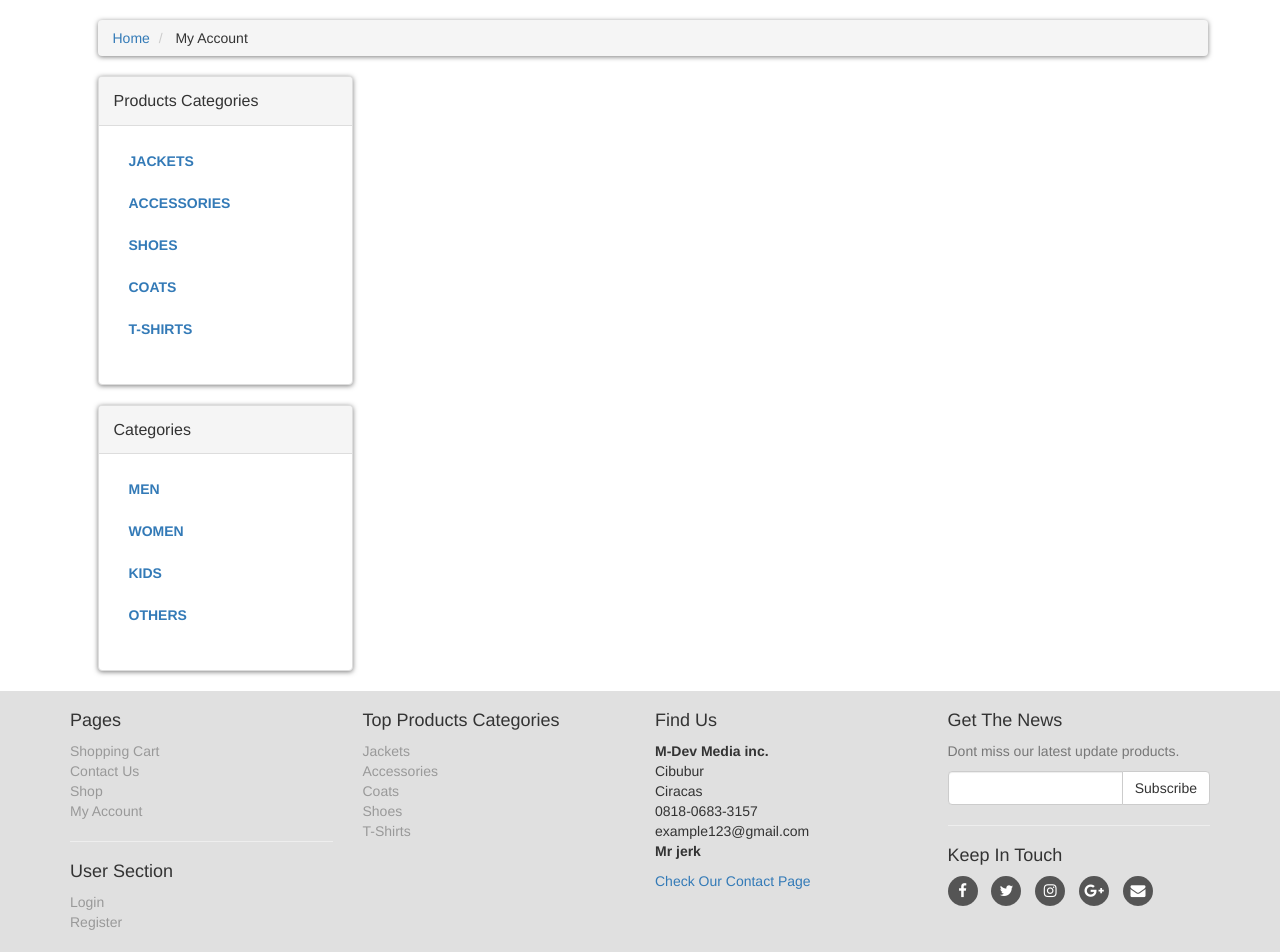
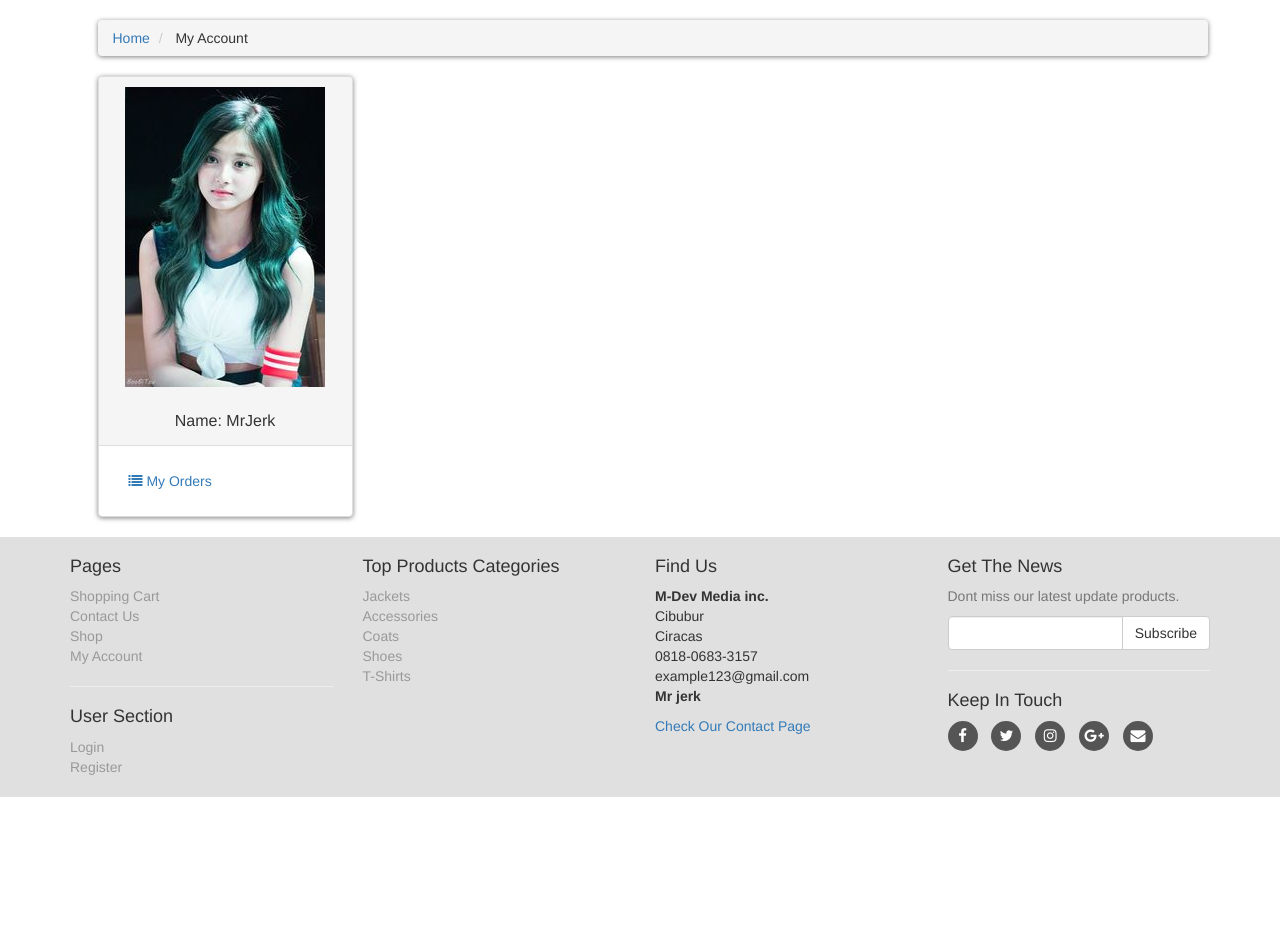
Before and after one commit to OrionJoshi/E-commerce-Website, a PHP site: page /customer/my_account.php in a window 1280 px wide. Shown: the part 112-1064 px from the top of the page. After the commit the page ends 909 px from the top, so only its background shows below. Run offline with PHP 8.4, Linux system fonts and the light colour scheme.

Commit message:
Customer profile add

```diff
--- a/customer/includes/sidebar.php
+++ b/customer/includes/sidebar.php
@@ -1,30 +1,20 @@
 <div class="panel panel-default sidebar-menu">
     <div class="panel-heading">
-        <h3 class="panel-title">Products Categories</h3>
+        <center>
+            <img src="customer_images/MrJerk.jpg" alt="M-Dev Profile">
+        </center>
+        <br>
+        <h3 align="center" class="panel-title">
+            Name: MrJerk
+        </h3>
     </div>
     <div class="panel-body">
-        <ul class="nav nav-pills nav-stacked category-menu">
-            <li><a href="#">Jackets</a></li>
-            <li><a href="#">Accessories</a></li>
-            <li><a href="#">Shoes</a></li>
-            <li><a href="#">Coats</a></li>
-            <li><a href="#">T-Shirts</a></li>
+        <ul class="nav-pills nav-stacked nav">
+            <li class="<?php if(isset($_GET['my_orders'])){ echo "active";} ?>">
+                <a href="my_account.php?my_orders">
+                    <i class="fa fa-list"></i> My Orders
+                </a>
+            </li>
         </ul>
     </div>
-
 </div>
-
-<div class="panel panel-default sidebar-menu">
-    <div class="panel-heading">
-        <h3 class="panel-title">Categories</h3>
-    </div>
-    <div class="panel-body">
-        <ul class="nav nav-pills nav-stacked category-menu">
-            <li><a href="#">Men</a></li>
-            <li><a href="#">Women</a></li>
-            <li><a href="#">Kids</a></li>
-            <li><a href="#">Others</a></li>
-        </ul>
-    </div>
-
-</div>
```
Also changed, not shown: customer/customer_images/MrJerk.jpg (added).
